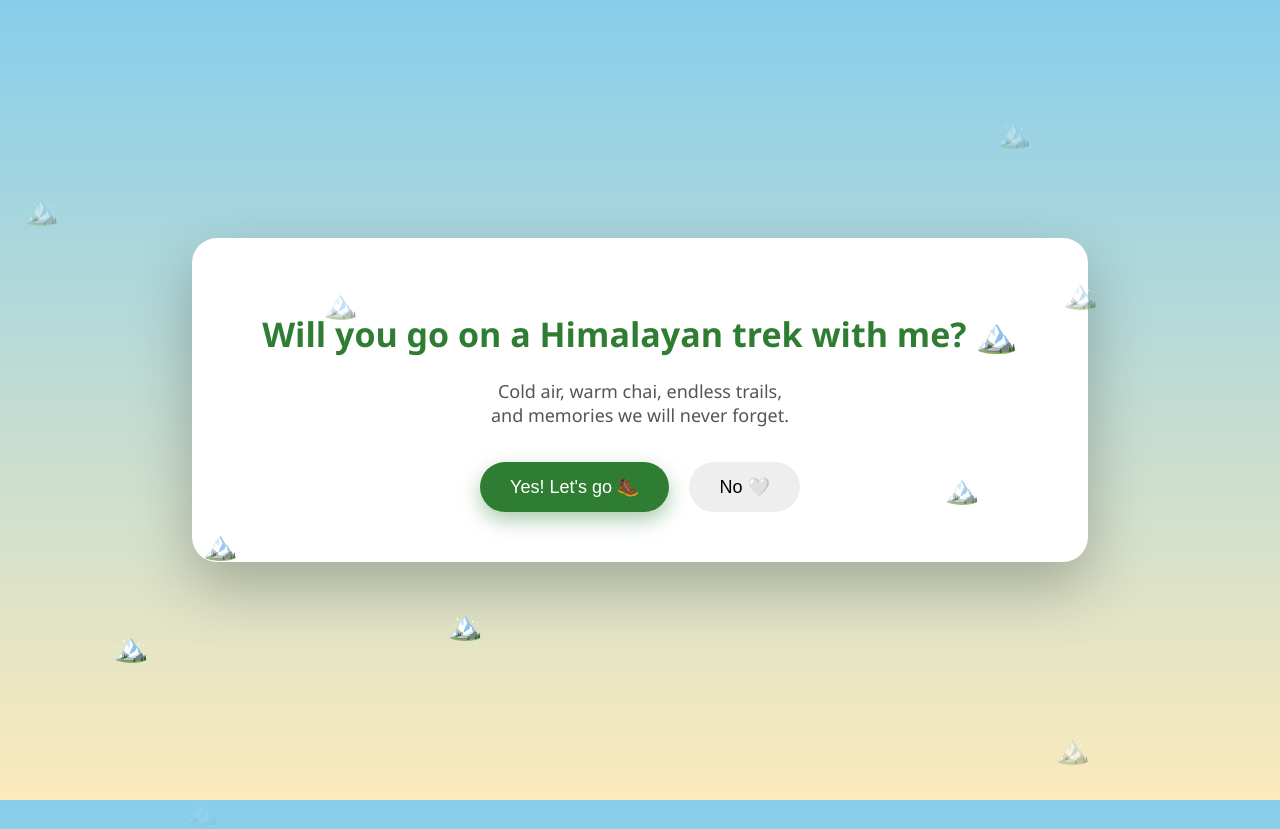
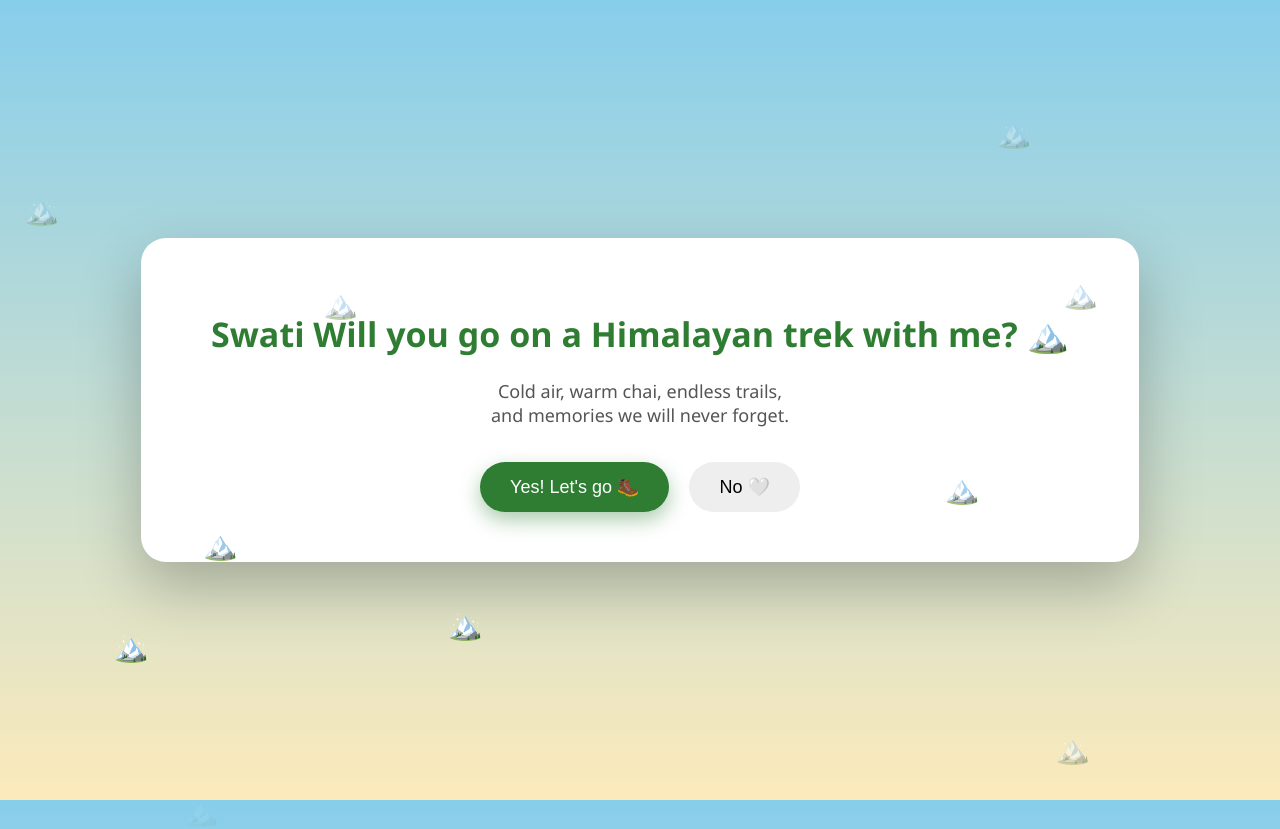
Before and after one commit to chaudharyanoopsingh/Trip, a plain HTML site: page index.html in a window 1280 px wide. Drawn offline with Linux system fonts and the light colour scheme.

Commit message:
index.html

```diff
--- a/index.html
+++ b/index.html
@@ -87,7 +87,7 @@ button {
 <body>
 
 <div class="container">
-    <h1>Will you go on a Himalayan trek with me? 🏔️</h1>
+    <h1>Swati Will you go on a Himalayan trek with me? 🏔️</h1>
     <p>
         Cold air, warm chai, endless trails,<br>
         and memories we will never forget.
```
